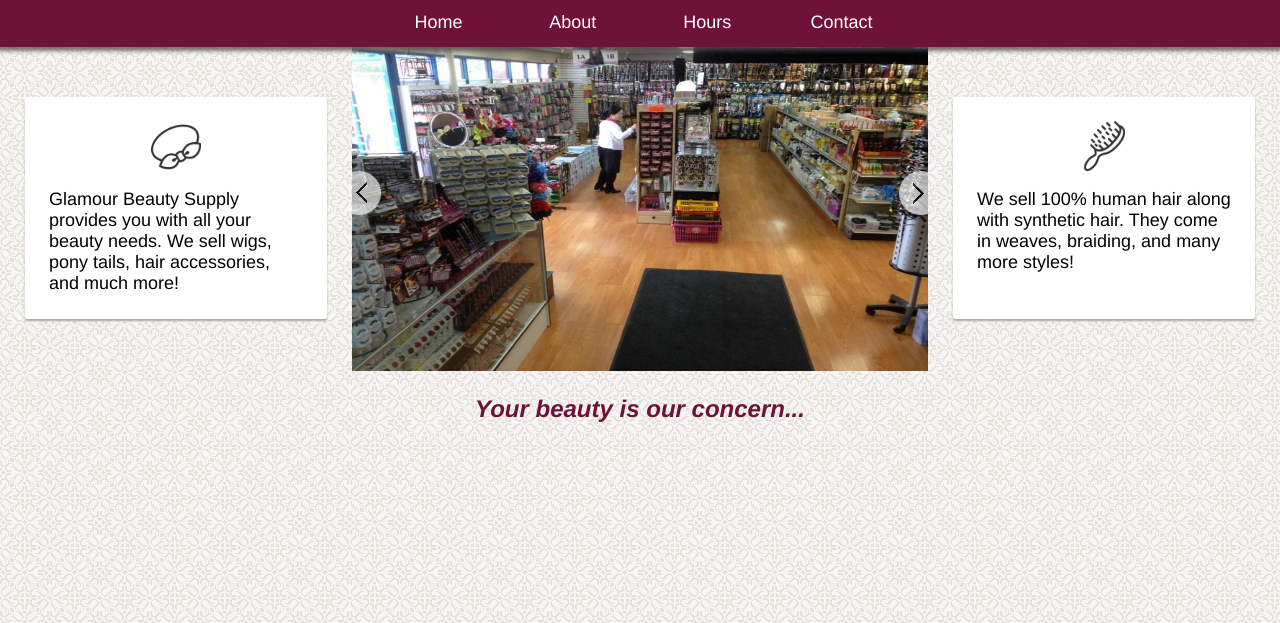
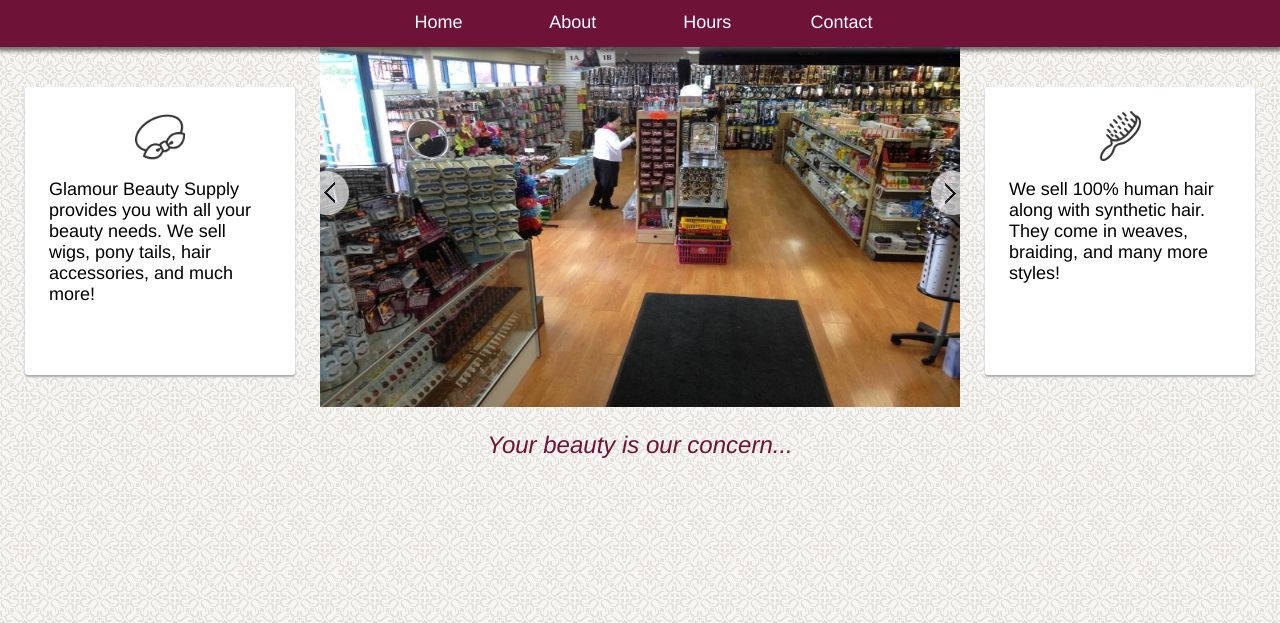
Before and after one commit to alexkang/alexkang.github.io, a plain HTML site: page glamour-beauty-supply/index.html in a window 1280 px wide. Shown: the part 177-800 px from the top of the page. Drawn offline with Linux system fonts and the light colour scheme.

Commit message:
Updated Beauty website with better styling

```diff
--- a/glamour-beauty-supply/index.html
+++ b/glamour-beauty-supply/index.html
@@ -28,6 +28,14 @@
 	</div>
 
 	<div class="page_body" id="no_top_margin">
+
+		<div id="info_box_left">
+			<div class="info_box" id="items">
+				<img class="badge" src="images/item_badge.png" />
+				<p>
+				Glamour Beauty Supply provides you with all your beauty needs. We sell wigs, pony tails, hair accessories, and much more!
+			</div>
+		</div>
 
 		<div id="slideshow">
 			<div u="slides" id="slides">
@@ -71,14 +79,6 @@
 	        <!-- Arrow Navigator Skin End -->
 		</div>
 
-		<div id="info_box_left">
-			<div class="info_box" id="items">
-				<img class="badge" src="images/item_badge.png" />
-				<p>
-				Glamour Beauty Supply provides you with all your beauty needs. We sell wigs, pony tails, hair accessories, and much more!
-			</div>
-		</div>
-
 		<div id="info_box_right">
 			<div class="info_box" id="hair">
 				<img class="badge" src="images/hair_badge.png" />
--- a/glamour-beauty-supply/scripts/script_home.js
+++ b/glamour-beauty-supply/scripts/script_home.js
@@ -9,7 +9,9 @@ function resizeElements() {
 	$('#slideshow').css('height', (width / 16) * 9);
 	$('#slides').css('height', (width / 16) * 9);
 
-	$('.info_box').css('height', (width / 16) * 9 - 150);
+	$('.info_box').css('height', (width / 16) * 9 - 120);
+
+	$('body').css('position', 'absolute');
 }
 
 $(document).ready(function() {
--- a/glamour-beauty-supply/styles/style.css
+++ b/glamour-beauty-supply/styles/style.css
@@ -18,6 +18,8 @@ h1 {
 
 h2 {
 	color: #6E1237;
+	font-weight: lighter;
+	font-size: 28pt;
 }
 
 h3 {
@@ -25,6 +27,7 @@ h3 {
 	color: #6E1237;
 	font-size: 24px;
 	font-style: italic;
+	font-weight: lighter;
 }
 
 table {
@@ -107,9 +110,6 @@ li {
 }
 
 .hour_sign {
-	position: fixed;
-	bottom: 0;
-	left: 0;
 	width: 25%;
 	opacity: 0.50;
 	z-index: -1;
@@ -130,23 +130,22 @@ li {
 
 #info_box_left {
 	position: absolute;
-	top: 50px;
+	top: 40px;
 	left: 25px;
 }
 
 #info_box_right {
 	position: absolute;
-	top: 50px;
+	top: 40px;
 	right: 25px;
 }
 
 #slideshow {
 	position: relative;
-	width: 45%;
+	width: 50%;
 }
 
 #slides {
-	position: absolute;
 	cursor: move;
 	overflow: hidden;
 	width: 100%;
```
Also changed, not shown: glamour-beauty-supply/contact.html (+4 -1 lines), glamour-beauty-supply/hours.html (+5 -1 lines).
